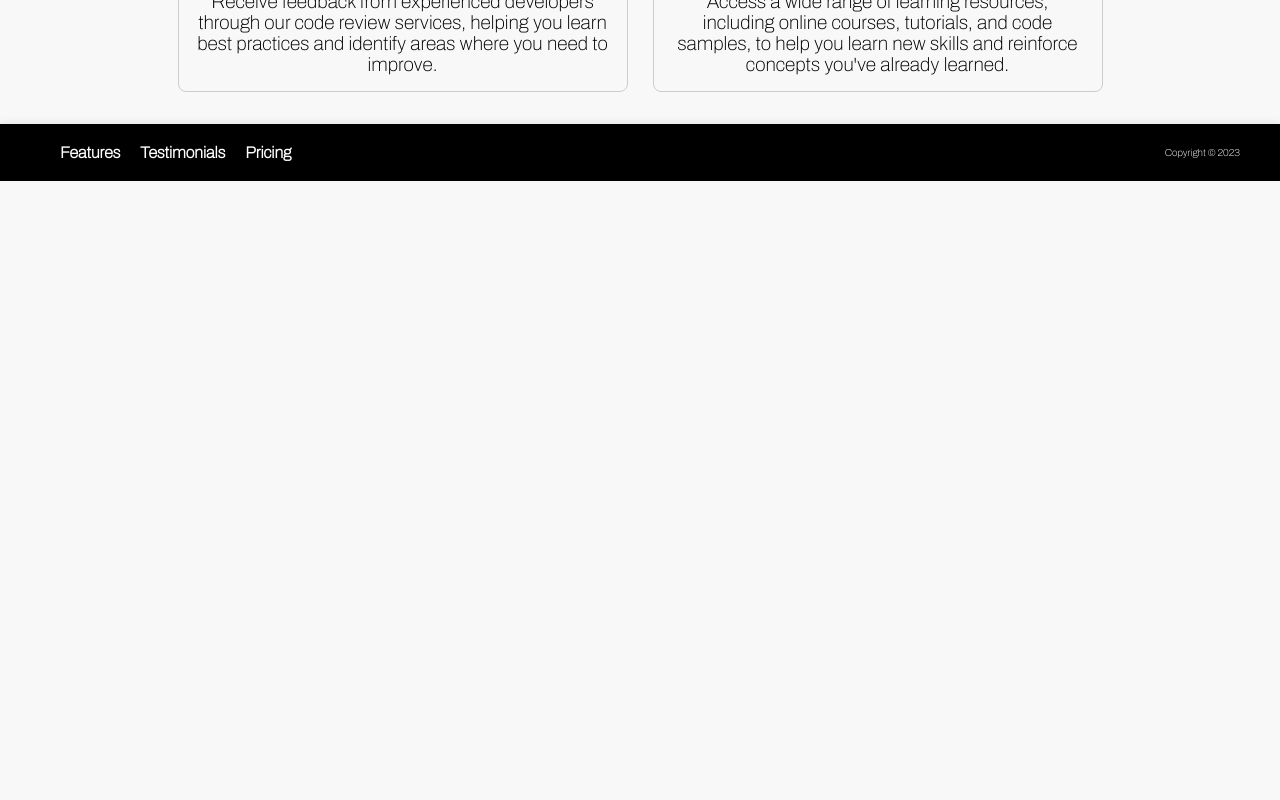
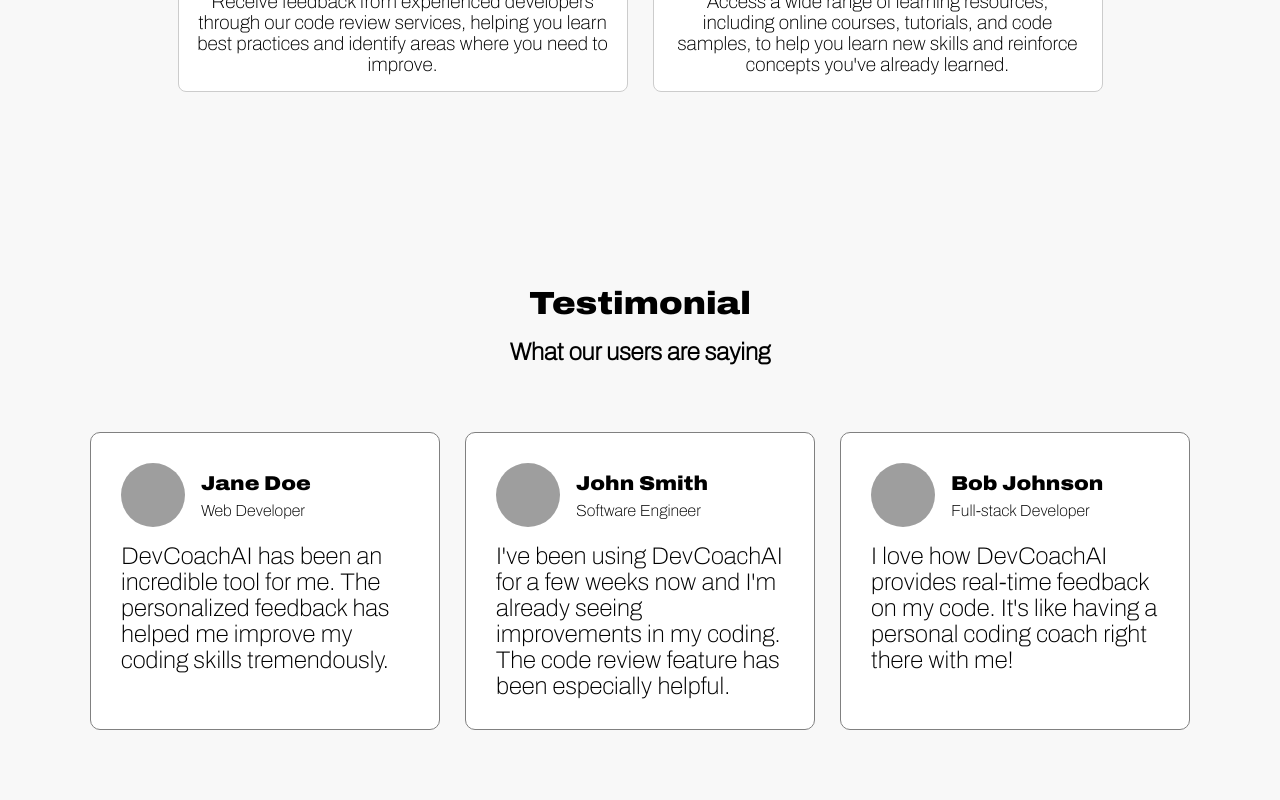
Before and after one commit to matifandy8/ai-app, a Next.js app: page / in a window 1280 px wide. Shown: the part 1460-2260 px from the top of the page. Before the commit the page ends 1641 px from the top, so only its background shows below. Built offline with nearby package versions, Linux system fonts and the light colour scheme; grey boxes are pictures that could not be loaded.

Commit message:
feat: add section testimonial

```diff
--- /dev/null
+++ b/data/testimonials.json
@@ -0,0 +1,31 @@
+{
+    "testimonials": [
+      {
+        "id": 1,
+        "quote": "DevCoachAI has been an incredible tool for me. The personalized feedback has helped me improve my coding skills tremendously.",
+        "author": {
+          "name": "Jane Doe",
+          "title": "Web Developer",
+          "image": "https://this-person-does-not-exist.com/img/avatar-116838c75965f23e85f4a87515d4fd97.jpg"
+        }
+      },
+      {
+        "id": 2,
+        "quote": "I've been using DevCoachAI for a few weeks now and I'm already seeing improvements in my coding. The code review feature has been especially helpful.",
+        "author": {
+          "name": "John Smith",
+          "title": "Software Engineer",
+          "image": "https://this-person-does-not-exist.com/img/avatar-11b65de05df09dd5720d5594f4629f5b.jpg"
+        }
+      },
+      {
+        "id": 3,
+        "quote": "I love how DevCoachAI provides real-time feedback on my code. It's like having a personal coding coach right there with me!",
+        "author": {
+          "name": "Bob Johnson",
+          "title": "Full-stack Developer",
+          "image": "https://this-person-does-not-exist.com/img/avatar-1116316d7aa1e824f4f6d5ad4ada2f49.jpg"
+        }
+      }
+    ]
+  }
--- a/src/app/components/Features/styles/Features.scss
+++ b/src/app/components/Features/styles/Features.scss
@@ -44,6 +44,7 @@
             text-align: center;
             max-width: 450px;
             font-weight: 500;
+            background-color: white;
         }
     }
 }
--- /dev/null
+++ b/src/app/components/Testimonial/Testimonial.tsx
@@ -0,0 +1,31 @@
+import React from 'react'
+import './styles/Testimonial.scss'
+
+interface TestimonialProps {
+    quote: string
+    author: string
+    title?: string
+    image?: string
+}
+
+const Testimonial: React.FC<TestimonialProps> = ({
+    quote,
+    author,
+    title,
+    image
+}) => {
+    return (
+        <div className="testimonial">
+            <div className="author">
+                {image && <img src={image} alt={`${author} headshot`} />}
+                <div className="details">
+                    <div className="name">{author}</div>
+                    {title && <div className="title">{title}</div>}
+                </div>
+            </div>
+            <div className="quote">{quote}</div>
+        </div>
+    )
+}
+
+export default Testimonial
--- /dev/null
+++ b/src/app/components/Testimonial/index.ts
@@ -0,0 +1 @@
+export { default as Testimonial } from './Testimonial';
--- /dev/null
+++ b/src/app/components/Testimonial/styles/Testimonial.scss
@@ -0,0 +1,44 @@
+.testimonial {
+    margin: 2rem 0;
+    max-width: 350px;
+    background-color: white;
+    padding: 30px;
+    border: 1px solid gray;
+    border-radius: 10px;
+
+    .quote {
+        font-size: 1.5rem;
+        margin-top: 1rem;
+        font-family: 'Archivo thin';
+    }
+
+    .author {
+        display: flex;
+        align-items: center;
+
+        img {
+            width: 4rem;
+            height: 4rem;
+            border-radius: 50%;
+            margin-right: 1rem;
+        }
+
+        .details {
+            display: flex;
+            flex-direction: column;
+            justify-content: center;
+
+            .name {
+                font-size: 1.25rem;
+                font-weight: bold;
+                margin-bottom: 0.5rem;
+                font-family: 'Archivo';
+            }
+
+            .title {
+                font-size: 1rem;
+                font-family: 'Archivo thin';
+            }
+        }
+    }
+}
--- a/src/app/page.scss
+++ b/src/app/page.scss
@@ -4,6 +4,38 @@
     align-items: center;
     height: 100vh;
     font-family: 'Archivo';
+    &__testimonialList {
+        padding: 0;
+        margin: 0;
+        display: flex;
+        flex-wrap: wrap;
+        gap: 25px;
+        justify-content: center;
+    }
+    &__testimonials {
+        display: flex;
+        flex-direction: column;
+        align-items: center;
+        justify-content: center;
+        padding: 2rem;
+        max-width: 1200px;
+        margin: auto;
+        height: 100vh;
+        h1 {
+            font-size: 2rem;
+            margin-bottom: 1rem;
+            font-family: 'Archivo';
+        }
+        h2 {
+            font-size: 1.5rem;
+            margin-bottom: 2rem;
+            font-family: 'Archivo thin';
+            width: 75%;
+            text-align: center;
+            line-height: 1.3;
+        }
+    }
+
     &__container {
         margin: 0 auto;
         padding: 2rem;
--- a/src/app/page.tsx
+++ b/src/app/page.tsx
@@ -1,5 +1,7 @@
 import { Features } from './components/Features'
+import { Testimonial } from './components/Testimonial'
 import './page.scss'
+import testimonialsData from '../../data/testimonials.json'
 
 export default function Home() {
     return (
@@ -19,6 +21,21 @@
                 </section>
             </main>
             <Features />
+            <section className="home__testimonials">
+                <h1>Testimonial</h1>
+                <h2>What our users are saying</h2>
+                <div className="home__testimonialList">
+                    {testimonialsData.testimonials.map(testimonial => (
+                        <Testimonial
+                            key={testimonial.id}
+                            quote={testimonial.quote}
+                            author={testimonial.author.name}
+                            title={testimonial.author.title}
+                            image={testimonial.author.image}
+                        />
+                    ))}
+                </div>
+            </section>
         </>
     )
 }
```
